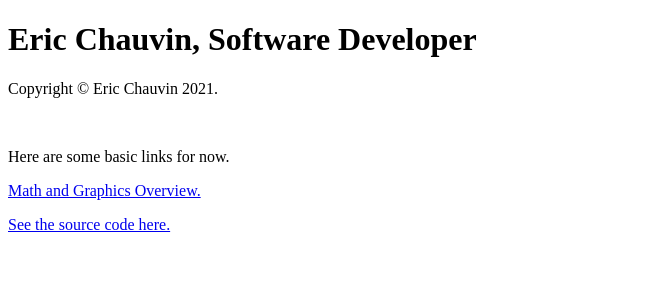
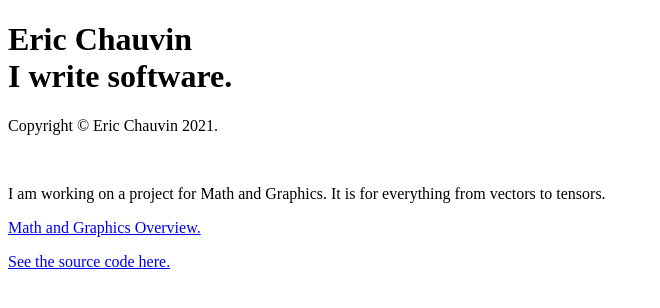
Before and after one commit to EricInArizona/EricInArizona.github.io, a plain HTML site: page index.html in a window 1280 px wide. Shown: the whole page, without its empty margins (0-660 px from the left). Drawn offline with Linux system fonts and the light colour scheme.

Commit message:
Update index.html

```diff
--- a/index.html
+++ b/index.html
@@ -5,11 +5,12 @@
 </head>
 <body>
 
-<h1>Eric Chauvin, Software Developer</h1>
+<h1>Eric Chauvin<br>I write software.</h1>
 <p>Copyright &copy; Eric Chauvin 2021.</p>
 <br>
 
-<p>Here are some basic links for now.
+<p>I am working on a project for Math and Graphics.
+ It is for everything from vectors to tensors.
 </p>
 
 <p><a href="https://ericinarizona.github.io/MathGraphics.html">
```
